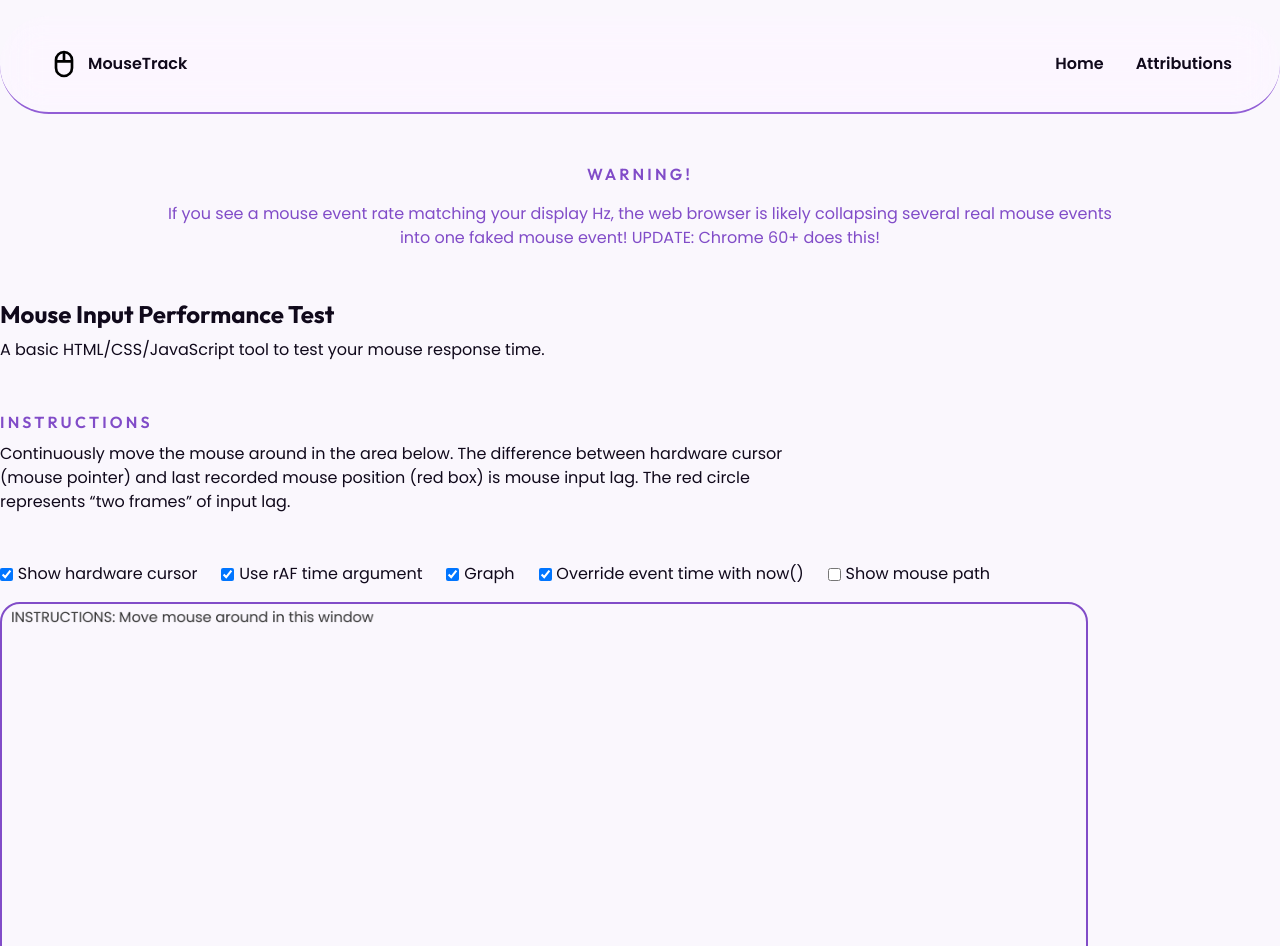
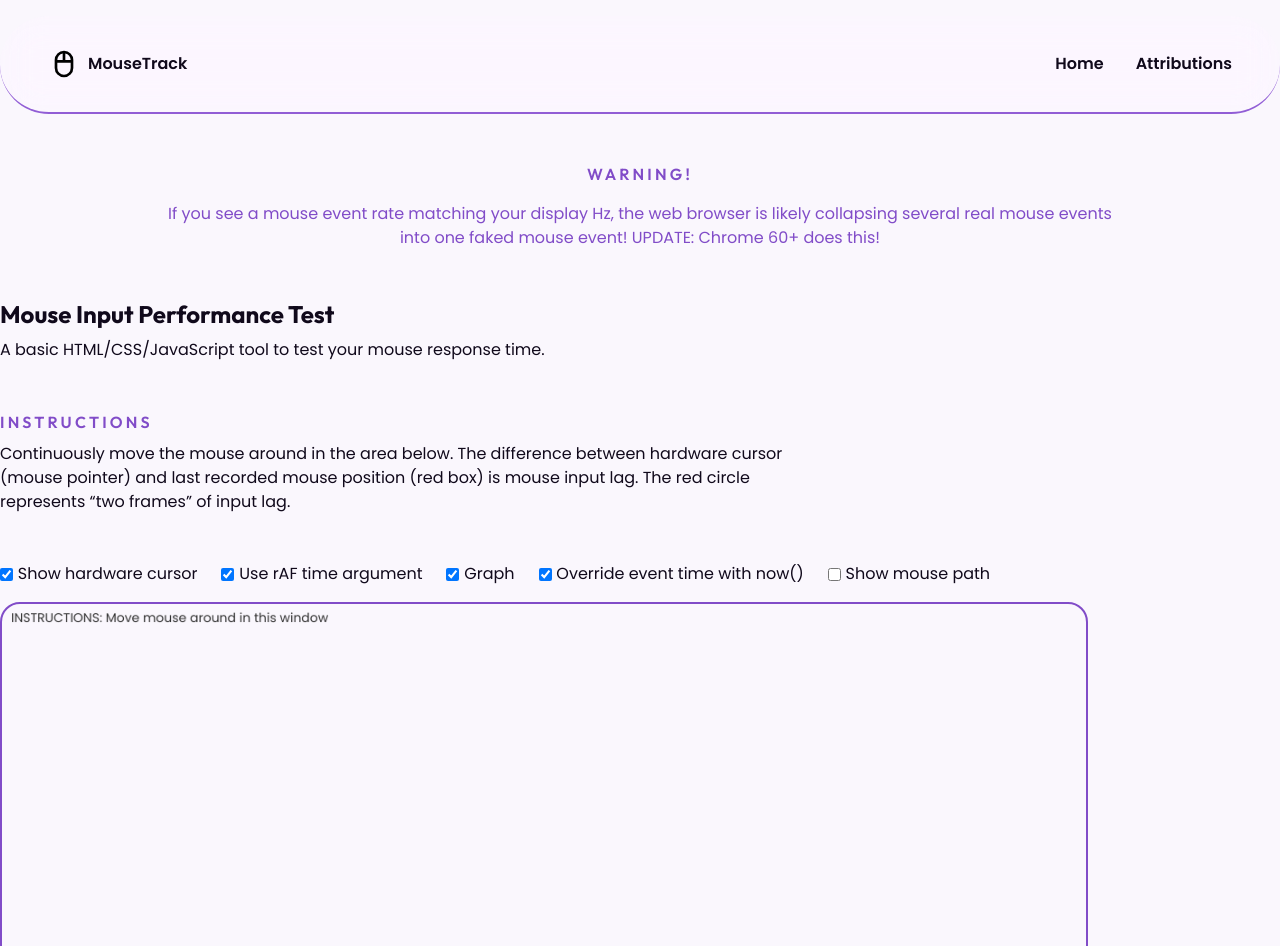
Before and after one commit to rbrickmn/mousetrack-app, a website built with Vite: page index.html in a window 1280 px wide. Shown: the top 946 px of the page. Built offline with nearby package versions, Linux system fonts and the light colour scheme.

Commit message:
First attempt at fixing blur issue

```diff
--- a/src/mouse.js
+++ b/src/mouse.js
@@ -11,12 +11,13 @@
   let info = "";
   const perf = window.performance;
 
+  //--------------------------------------------------------------------------------
   const tick = () => perf.now();
-
+  //--------------------------------------------------------------------------------
   const onMouseMove = (e) => {
     onMove(e.timeStamp, e.clientX, e.clientY);
   };
-
+  //--------------------------------------------------------------------------------
   const onTouchMove = (e) => {
     e.preventDefault();
     const touches = e.changedTouches;
@@ -25,7 +26,7 @@
       onMove(e.timeStamp, t.clientX, t.clientY);
     }
   };
-
+  //--------------------------------------------------------------------------------
   const onMove = (ets, clientX, clientY) => {
     const ts = elWantEventNow.checked ? tick() : ets;
     info = "average small delta=" + getAve().toFixed(2) + "ms";
@@ -38,7 +39,7 @@
       a.shift();
     }
   };
-
+  //--------------------------------------------------------------------------------
   const getAve = () => {
     let dsum = 0;
     let dnum = 0;
@@ -51,7 +52,7 @@
     }
     return dnum ? dsum / dnum : 0;
   };
-
+  //--------------------------------------------------------------------------------
   const getMouseDistance = (ms) => {
     const now = tick();
     let l1 = a.length - 1;
@@ -69,6 +70,7 @@
     return { x: 0, y: 0 };
   };
 
+  //--------------------------------------------------------------------------------
   const animate = (tAnimate) => {
     const prev = tLastAnimate;
     tLastAnimate = elUseRAFTime.checked ? tAnimate : tick();
@@ -85,7 +87,7 @@
 
     // info line at top
     ctx.fillStyle = "#333333";
-    ctx.font = "16px Poppins";
+    ctx.font = "14px Poppins";
     ctx.textAlign = "left";
     ctx.fillText(
       a.length > 3
@@ -174,14 +176,14 @@
       }
     }
   };
-
+  //--------------------------------------------------------------------------------
   const doHardwareCursorWork = () => {
     const hwWant = elHardwareCursor.checked ? "auto" : "none";
     if (hwWant != can.style.cursor) {
       can.style.cursor = hwWant;
     }
   };
-
+  //--------------------------------------------------------------------------------
   const init = () => {
     can.addEventListener("mousemove", onMouseMove, false);
     can.addEventListener("touchmove", onTouchMove, true);
--- a/styles/components/form.css
+++ b/styles/components/form.css
@@ -11,3 +11,14 @@ input {
 label {
   margin-right: 1.5em;
 }
+
+/* Attempt to fix rendering blurry on some screens */
+
+canvas {
+  image-rendering: optimizeSpeed;             /* Older versions of FF */
+  image-rendering: -moz-crisp-edges;          /* FF 6.0+ */
+  image-rendering: -webkit-optimize-contrast; /* Webkit (non-standard naming) */
+  image-rendering: -o-crisp-edges;            /* OS X & Windows Opera (12.02+) */
+  image-rendering: crisp-edges;                /* Possible future browsers. */
+  -ms-interpolation-mode: nearest-neighbor;    /* IE (non-standard property) */
+}
```
